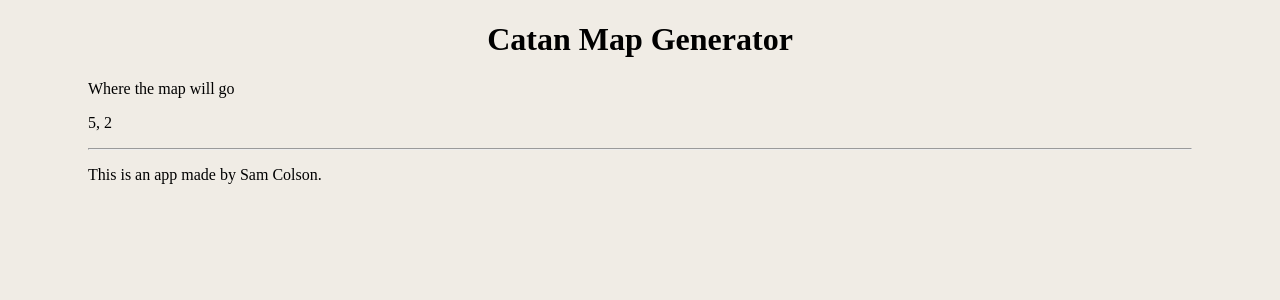
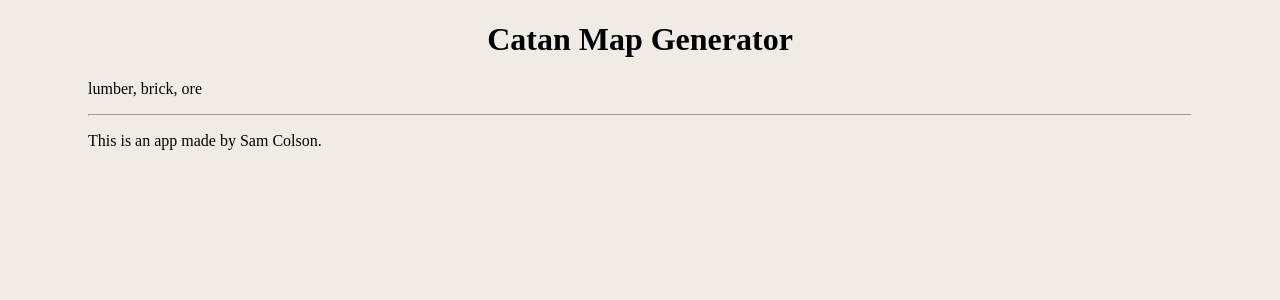
Before and after one commit to samcolson4/react-catan, a React (Create React App) app in the folder catan/: page / in a window 1280 px wide. Shown: the top 300 px of the page. Built offline with nearby package versions, Linux system fonts and the light colour scheme.

Commit message:
Allocation working

```diff
--- a/catan/src/components/generator/Generator-logic.js
+++ b/catan/src/components/generator/Generator-logic.js
@@ -4,6 +4,7 @@
     this.hexes = hexes
     this.numbers = numbers
     this.ports = ports
+    this.boardHexes = []
   }
 
   shuffle(array) {
@@ -14,9 +15,13 @@
   }
 
   allocateHexes() {
-    let newHexes = this.shuffle(this.hexes)
-    console.log(newHexes)
-    return newHexes
+    this.boardHexes = this.hexes
+    this.shuffle(this.boardHexes)
+    return this.boardHexes
+  }
+
+  allocateNumbers() {
+
   }
 
 }
--- a/catan/src/components/generator/Generator.js
+++ b/catan/src/components/generator/Generator.js
@@ -1,4 +1,4 @@
-import React, { component } from 'react'
+// import React, { component } from 'react'
 import GeneratorLogic from './Generator-logic.js'
 
 function Generator() {
@@ -10,12 +10,13 @@
   let ports = ["sheep", "lumber", "ore", "wheat", "three", "three", "three", "three"]
 
   let generator = new GeneratorLogic(hexes, numbers, ports)
+  generator.allocateHexes()
 
   return (
     <div className="Generator">
-      <p>Where the map will go</p>
-      <p> { generator.numbers[0] }, { generator.numbers[1] } </p>
-      <p> { generator.allocateHexes() } </p>
+      <div id="row_one">
+        <p> { generator.boardHexes[0] }, { generator.boardHexes[1] }, { generator.boardHexes[2] } </p>
+      </div>
     </div>
   )}
 
```
Also changed, not shown: 1 other file (tests, documents, lock files or other folders).
